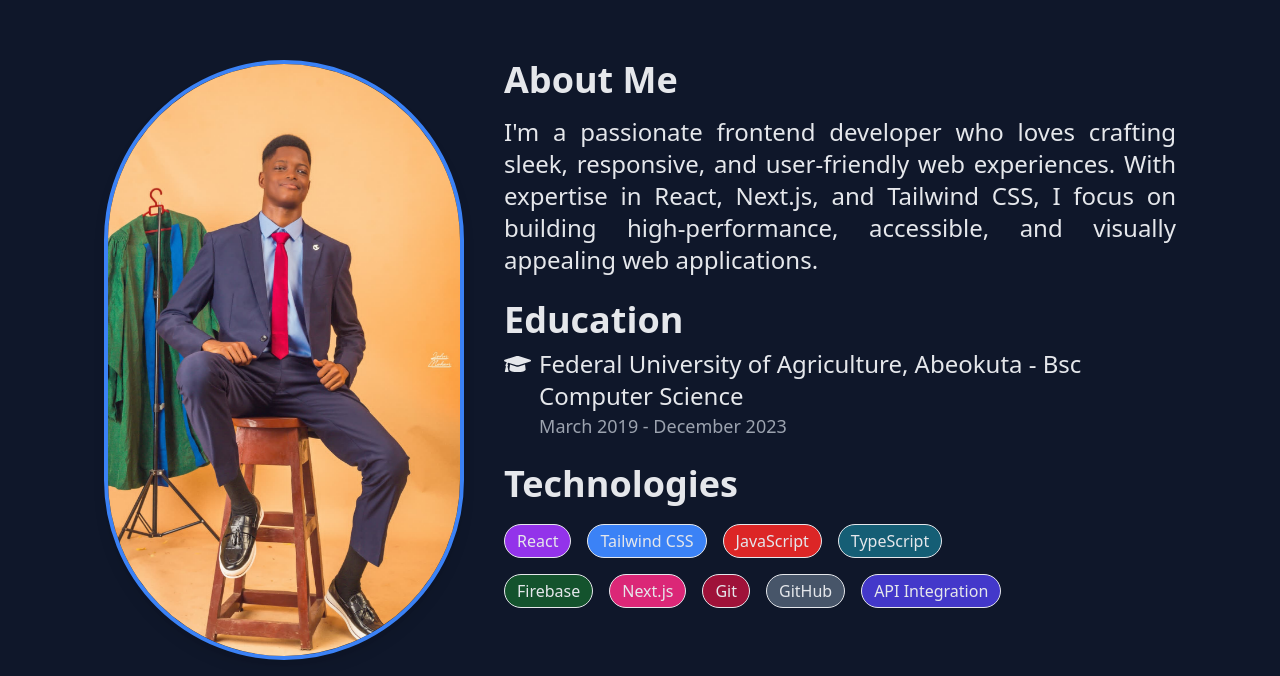
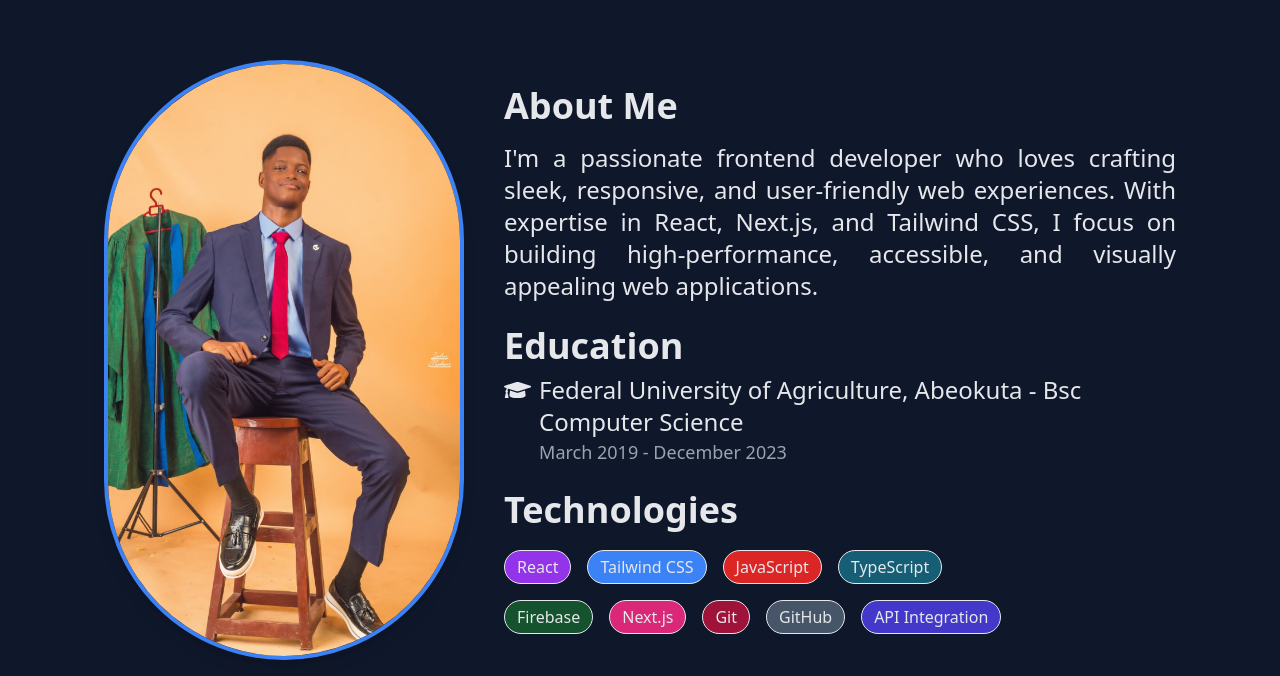
Before and after one commit to DevHardee/aweroro-hadi, a React (Vite) app: page / in a window 1280 px wide. Shown: the part 804-1480 px from the top of the page. Built offline with nearby package versions, Linux system fonts and the light colour scheme.

Commit message:
refactor(about): updated the about section

```diff
--- a/src/sections/About.tsx
+++ b/src/sections/About.tsx
@@ -7,7 +7,7 @@ const About = () => {
   return (
     <section
       id='about'
-      className='bg-primary text-text py-16 px-6 md:px-12 lg:px-20 flex flex-col md:flex-row items-center md:items-start justify-center md:justify-around'
+      className='bg-primary text-text py-16 px-6 md:px-12 lg:px-20 flex flex-col md:flex-row items-center justify-center md:justify-around'
     >
       {/* Profile Image */}
       <motion.div
--- /dev/null
+++ b/src/sections/Contact.tsx
@@ -0,0 +1,11 @@
+import React from 'react'
+
+const Contact = () => {
+  return (
+    <div>
+      Hi
+    </div>
+  )
+}
+
+export default Contact
```
Also changed, not shown: src/components/ContactForm.tsx (added).
